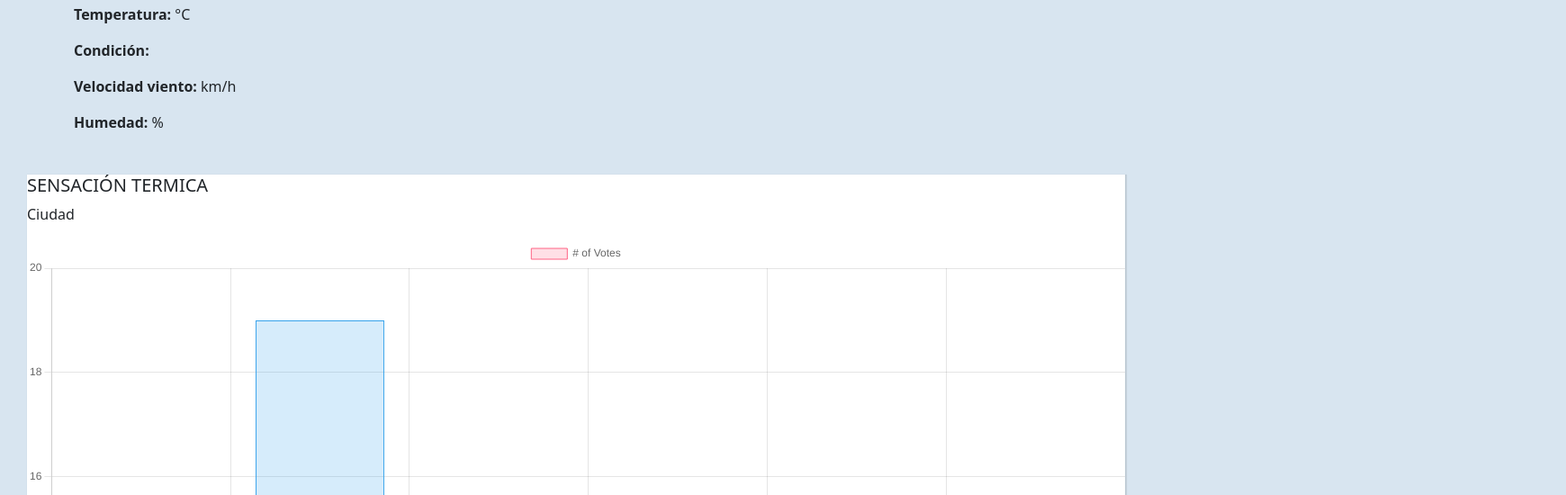
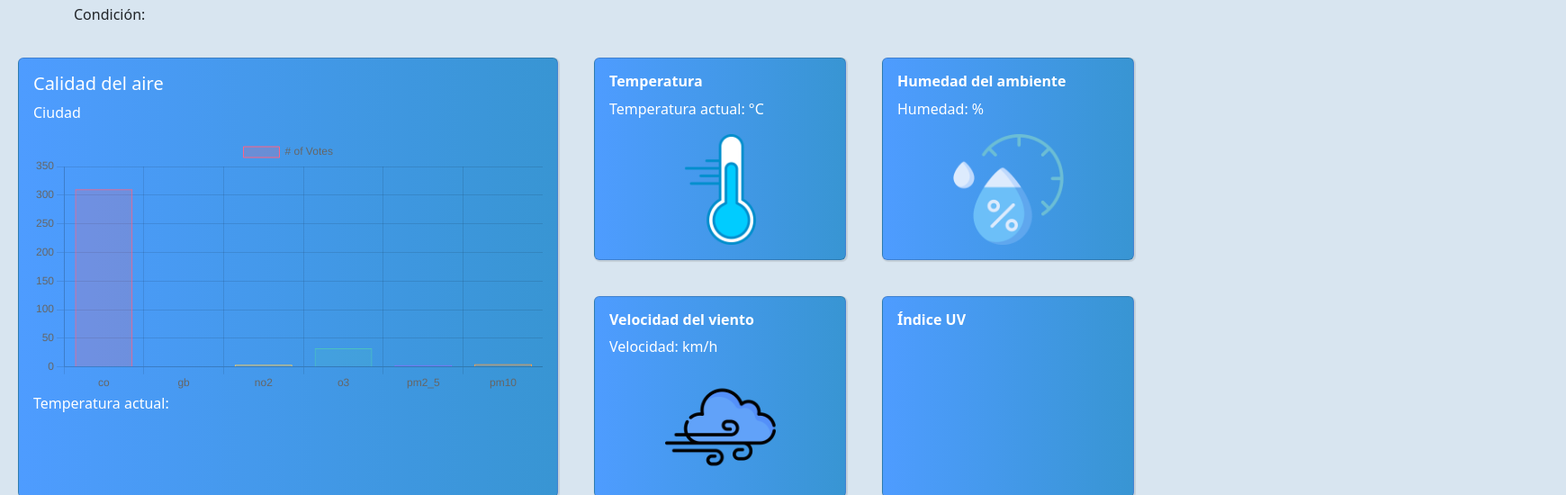
Before and after one commit to Mcarrascot/Dashboard, a website with bundled scripts: page index.html in a window 1280 px wide. Shown: the part 122-672 px from the top of the page at 90% size, 1740 px wide, since content can reach past the window. Built offline with nearby package versions, Linux system fonts and the light colour scheme; no server answers.

Commit message:
adjunte los datos a la card y puse styles

```diff
--- a/assets/css/styles.css
+++ b/assets/css/styles.css
@@ -3,23 +3,52 @@ body, navbar {
 }
 /* --- contenedores 1 -----*/
 .cards {
-    display: flex;
+    display: grid;
+    grid-template-columns: repeat(2,3fr);
+
 }
 
+
 .card {
-    flex:50%;
+    flex:40%;
     margin: 20px;
-    min-width:400px;
+    min-width:200px;
     box-shadow: 1px 1px 1px 1px rgba(0,0,0,0.1);
+    overflow: hidden;
+    transition: .5s;
+    background: linear-gradient(to right, #4e9cff, #3895d3); /* Degradado de azul */
+    color: white;
+    display: flex;
+
 }
+
+
+.card:hover {
+    box-shadow: 0 8px 16px rgba(0,0,0,0.2);
+
+}
+
+/* --- propiedades del grafico -----*/
 
 .cardgrafico {
     display: start;
-    flex:50%;
+    flex:30%;
     margin: 30px;
-    min-width:200px;
+    width: 200px; /* Ancho deseado */
+    height: 100px; /* Alto deseado */
+    min-width:20px;
     box-shadow: 1px 1px 1px 1px rgba(0,0,0,0.1);
     background-color:white;
 
 
 }
+
+/* --- propiedades de las imagenes que estan dentro de las card -----*/
+
+img{
+    display: block;
+    margin-left: auto;
+    margin-right: auto;
+    margin-top: auto;
+    margin-bottom: auto;
+}
--- a/assets/js/api.js
+++ b/assets/js/api.js
@@ -12,8 +12,11 @@ export const getWeatherData = async (ciudad) => {
       lang: 'es',
     }));
     const data = await response.json();
+    console.log ("esta es la API",data)
     return data;
   } catch (error) {
     console.log("Error: No se pudo obtener datos meteorológicos.");
   }
 }
+
+//var air_quality = { co: 310.4, gb-defra-index : 1, no2 : 4.2, o3: 32.5, pm2_5: 3.4, pm10: 5.3, so2 : 1.6, us-epa-index : 1}
--- a/assets/js/main.js
+++ b/assets/js/main.js
@@ -27,6 +27,10 @@ const printWeatherDataToScreen = (weatherData) => {
     document.getElementById("condición").textContent = weatherData.current.condition.text;
     document.getElementById("velocidad-viento").textContent = weatherData.current.wind_kph;
     document.getElementById("humedad").textContent = weatherData.current.humidity;
+    document.getElementById("calidad-aire").textContent = weatherData.current.air_quality;
+
+    // Mostrar datos card temperatura
+
 
     // UV index tabla
     const uvIndexData = {
@@ -55,15 +59,16 @@ const printWeatherDataToScreen = (weatherData) => {
     });
 }
 
-
+// chart grafico
+//var air_quality = { co: 310.4, gb-defra-index : 1, no2 : 4.2, o3: 32.5, pm2_5: 3.4, pm10: 5.3, so2 : 1.6, us-epa-index : 1}
   var ctx = document.getElementById('myChart').getContext('2d');
 var myChart = new Chart(ctx, {
     type: 'bar',
     data: {
-        labels: ['Red', 'Blue', 'Yellow', 'Green', 'Purple', 'Orange'],
+        labels: ['co', 'gb', 'no2', 'o3', 'pm2_5', 'pm10'],
         datasets: [{
             label: '# of Votes',
-            data: [12, 19, 3, 5, 2, 3],
+            data: [310.4, 1, 4.2, 32.5, 3.4, 5.3],
             backgroundColor: [
                 'rgba(255, 99, 132, 0.2)',
                 'rgba(54, 162, 235, 0.2)',
--- a/index.html
+++ b/index.html
@@ -30,68 +30,94 @@
     <!--Fin sección navbar  -->
 
 
-
-
-
     <div class="container">
         <h1 id="nombre-ciudad"></h1>
         <div class="row">
             <div class="col-md-6">
                 <h2>Tiempo actual</h2>
-                <p><strong>Temperatura:</strong> <span id="temperatura"></span>°C</p>
-                <p><strong>Condición:</strong> <span id="condición"></span></p>
-                <p><strong>Velocidad viento:</strong> <span id="velocidad-viento"></span> km/h</p>
-                <p><strong>Humedad:</strong> <span id="humedad"></span>%</p>
+                <!-- esta informacion la puse en cada card-->
+               <!-- <p><strong>Temperatura:</strong> <span id="temperatura"></span>°C</p> -->
+               <!--<p><strong>Condición:</strong> <span id="condición"></span></p>-->
+               <!-- <p><strong>Velocidad viento:</strong> <span id="velocidad-viento"></span> km/h</p>-->
+               <p>Condición: <span id="condición"></span></p>
             </div>
         </div>
     </div>
 
 
+    <!--Sección grafico -->
+
+    <div class="cards">
+    <div class="card">
+            <div class="content">
+
+                  <div class="card-body">
+                    <h5>Calidad del aire</h5>
+                    <p>Ciudad</p>
+                    <canvas id="myChart"></canvas>
+                    <p class="card-text">Temperatura actual: <span id="calidad-aire"></span></p>
+                  </div>
+            </div>
+    </div>
 
 
-    <!--Sección cards -->
-    <div class="cardgrafico">
-      <div class="content">
-
-          <h5>SENSACIÓN TERMICA</h5>
-           <p>Ciudad</p>
-           <canvas id="myChart" width="100" height="100"></canvas>
-      </div>
-  </div>
+    <!--Sección cards temperatura - Humedad - viento  -indice uv-->
 
     <div class="cards">
-
+        <!-- Tarjeta de temperatura -->
             <div class="card">
                 <div class="content">
-                  <h5>PRONÓSTICO DEL TIEMPO</h5>
-                  <p>Ciudad</p>
+
+                        <div class="card-body">
+                            <h6 class="card-title"><strong>Temperatura</strong></h6>
+                            <p class="card-text">Temperatura actual: <span id="temperatura"></span>°C</p>
+                            <img src="assets/imgs/1247790.png"  alt="termometro" aling="center" style="width:50%">
+                        </div>
 
                 </div>
             </div>
 
 
+        <!-- Tarjeta de Humedad -->
             <div class="card">
                 <div class="content">
-                     <h5>HORA ACTUAL</h5>
-                      <p>Ciudad</p>
-                </div>
-            </div>
-            <div class="card">
-                <div class="content">
-                    <h5>HUMEDAD</h5>
-                     <p>Ciudad</p>
+                    <div class="card-body">
+                     <h6 class="card-title"><strong>Humedad del ambiente</strong></h6>
+                     <p>Humedad: <span id="humedad"></span>%</p>
+                     <img src="assets/imgs/humedad.png"  alt="" style="width:50%">
+
+                    </div>
                 </div>
             </div>
 
+         <!-- velocidad del viento -->
+
+            <div class="card">
+                <div class="content">
+                    <div class="card-body">
+                    <h6 class="card-title"><strong>Velocidad del viento</strong></h6>
+                    <p>Velocidad: <span id="velocidad-viento"></span> km/h</p>
+                    <img src="assets/imgs/wind.png"  alt="" style="width:50%">
+                    </div>
+
+                </div>
+            </div>
+
+            <!-- indice UV -->
+
             <div class="card">
               <div class="content">
-                  <h5>ÍNDICE UV</h5>
+                <div class="card-body">
+                    <h6 class="card-title"><strong>Índice UV</strong></h6>
                   <canvas id="uvIndexChart"></canvas>
+                </div>
               </div>
           </div>
-
-
+     </div>
+     </div>
     </div>
+</div>
+</div>
 </body>
 
 </html>
```
Also changed, not shown: assets/imgs/1247790.png (added), assets/imgs/humedad.png (added), assets/imgs/wind.jpg (added), assets/imgs/wind.png (added).
